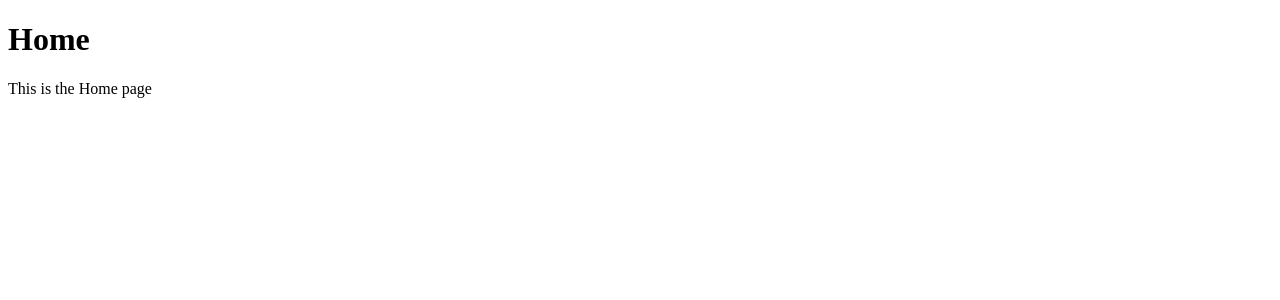
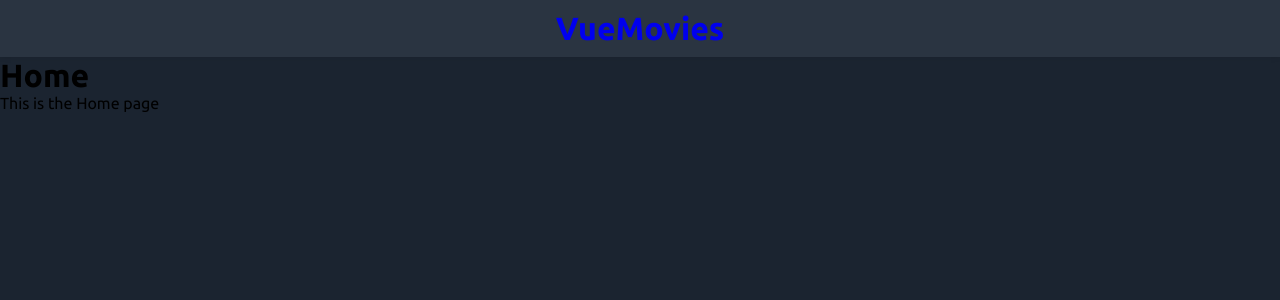
Before and after one commit to abdellatif-laghjaj/vue-movies, a Vue app: page / in a window 1280 px wide. Shown: the top 300 px of the page. Built offline with nearby package versions, Linux system fonts and the light colour scheme.

Commit message:
add header

```diff
--- a/src/App.vue
+++ b/src/App.vue
@@ -1,6 +1,41 @@
 <template>
-  <router-view/>
+  <header>
+    <router-link to="/">
+      <h1><span>Vue</span>Movies</h1>
+    </router-link>
+  </header>
+
+  <main></main>
+  <router-view />
 </template>
 
 <style lang="scss">
+@import url("https://fonts.googleapis.com/css2?family=Ubuntu:wght@300;400;500;700&display=swap");
+* {
+  margin: 0;
+  padding: 0;
+  box-sizing: border-box;
+  font-family: "Ubuntu", sans-serif;
+
+  &::selection {
+    background: transparentize($color: #42B883, $amount: 0.5)
+  }
+}
+
+body{
+  background-color: #1B2430;
+}
+
+a{
+  text-decoration: none;
+}
+
+header{
+  display: flex;
+  align-items: center;
+  justify-content: center;
+  padding: 10px 16px;
+  background-color: #2a3441;
+  box-shadow: 0px 0px 6px rgba(0, 0, 0, 0.1);
+}
 </style>
```
